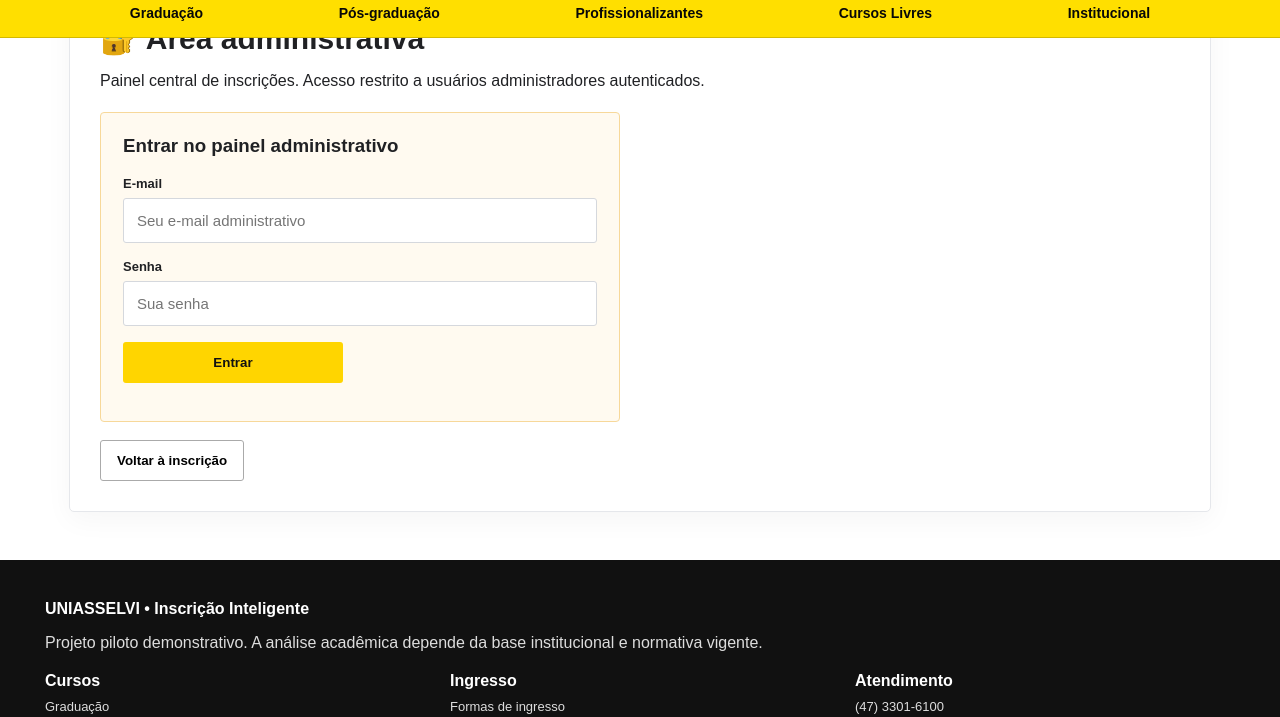
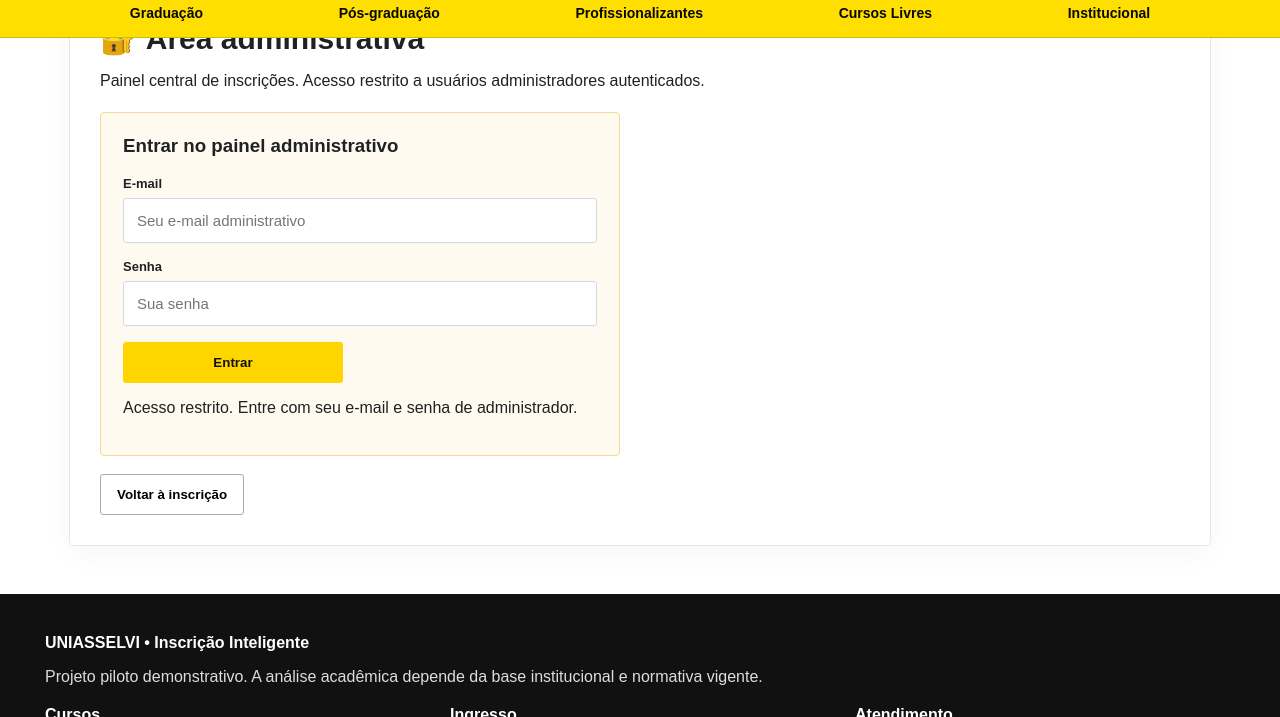
Before and after one commit to app-sec-acad-vitru/inscricao-inteligente-uniasselvi, a plain HTML site: page index.html in a window 1280 px wide. Both pictures are taken after a click on the button "Área Administrativa". Shown: the part 3406-4123 px from the top of the page. Drawn offline with nearby package versions, Linux system fonts and the light colour scheme.

Commit message:
fix: validar perfil administrador ao abrir área restrita

```diff
--- a/index.html
+++ b/index.html
@@ -724,10 +724,34 @@ async function saveRecord(r){
  return data;
 }
 async function openAdmin(){
- document.getElementById('admin').classList.add('show');
- document.getElementById('admin').scrollIntoView({behavior:'smooth'});
- const {data:{session}}=await supabaseClient.auth.getSession();
- if(session){await renderAdmin();}else{document.getElementById('adminLogin').classList.remove('hidden');document.getElementById('adminData').classList.add('hidden');}
+ const section=document.getElementById('admin');
+ const login=document.getElementById('adminLogin');
+ const dataPanel=document.getElementById('adminData');
+ const message=document.getElementById('adminLoginMessage');
+ section.classList.add('show');
+ section.scrollIntoView({behavior:'smooth'});
+ login.classList.remove('hidden');
+ dataPanel.classList.add('hidden');
+ if(message) message.textContent='Verificando acesso...';
+ try{
+  const {data:{session},error:sessionError}=await supabaseClient.auth.getSession();
+  if(sessionError) throw sessionError;
+  if(session){
+   const {data:role,error:roleError}=await supabaseClient.from('admin_users').select('user_id').eq('user_id',session.user.id).maybeSingle();
+   if(roleError) throw roleError;
+   if(role){
+    login.classList.add('hidden');
+    dataPanel.classList.remove('hidden');
+    await renderAdmin();
+    return;
+   }
+   await supabaseClient.auth.signOut();
+  }
+  if(message) message.textContent='Acesso restrito. Entre com seu e-mail e senha de administrador.';
+ }catch(error){
+  console.error('Falha ao verificar acesso administrativo:',error);
+  if(message) message.textContent='Não foi possível verificar seu acesso. Tente novamente. Detalhe: '+(error.message||'erro de conexão');
+ }
 }
 async function loginAdmin(){
  const email=document.getElementById('adminEmail').value.trim();
```
